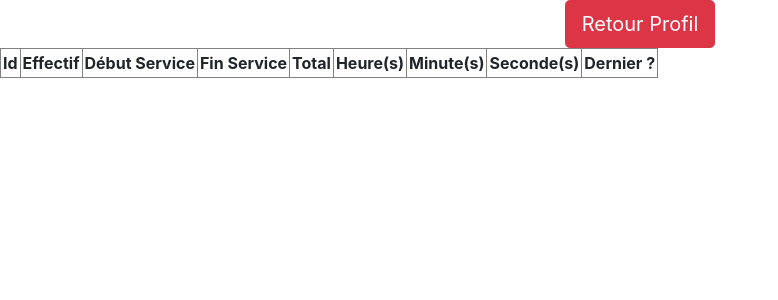
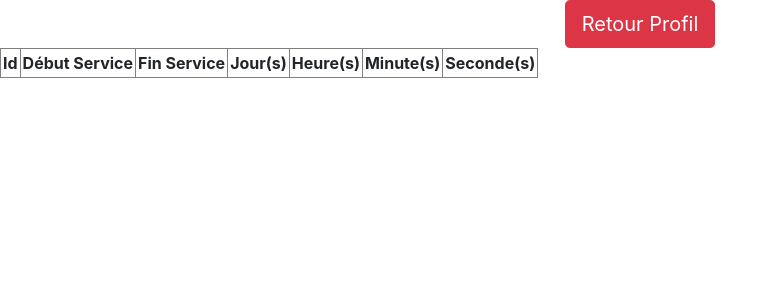
Before and after one commit to AgassiWongCG/LSMC-Intranet, a PHP site: page /sandbox1/historique.php in a window 1280 px wide. Shown: the top 300 px of the page, without its empty margins (0-778 px from the left). Run offline with PHP 8.4, Linux system fonts and the light colour scheme; the visitor is signed in with stand-in values (Sample User, id 1); data comes from the database, SQL or seed files in the repository; tables that the repository leaves empty hold one stand-in row (values such as "Sample post"); lists and menus that the app fills with data are empty.

Commit message:
prise service + calcul

```diff
--- a/sandbox1/historique.php
+++ b/sandbox1/historique.php
@@ -64,6 +64,7 @@
 	</head>
 
 	<body style="width: 100%; text-align: center;">
+        <a href="landing.php" class="btn btn-danger btn-lg">Retour Profil</a><br/>
 <?php
     // Info : Donnée de connexion au serveur phpmyadmin
     $servername = "localhost";
@@ -164,21 +165,56 @@
     ($connect = mysqli_connect("localhost", "root", "")) or die("erreur de connection à MySQL");
     mysqli_select_db($connect, "lsmc") or die("erreur de connexion à la base de données");
     $idEffectifActuel = $data["id"];
-    //                                                       0      1          2              3        4      5       6      7         8
-    $result                 = mysqli_query($connect, "SELECT id, effectif, debutservice, finservice, total, dernier, heure, minute, seconde FROM service WHERE effectif=$idEffectifActuel");
+
+    //                                                       0      1          2              3        4      5       6      7         8       9
+    $result                 = mysqli_query($connect, "SELECT id, effectif, debutservice, finservice, total, dernier, heure, minute, seconde, jour FROM service WHERE effectif=$idEffectifActuel");
+
+    $result_total           = mysqli_query($connect, "SELECT SUM(seconde) AS seconde, SUM(minute) AS minute, SUM(heure) AS heure, SUM(jour) AS jour, dernier FROM service WHERE effectif=$idEffectifActuel AND dernier=0");
+
+    while ($row = mysqli_fetch_row($result_total)) {
+        echo "<span>TOTAL</span><br/>";
+        $total_jour     = $row[3];
+        $total_heure    = $row[2];
+        $total_minute   = $row[1];
+        $total_seconde  = $row[0];
+
+        $minute_supp = 0;
+        if ($total_seconde > 59) {
+            $minute_supp = intval($total_seconde / 60);
+            $total_seconde = $total_seconde % 60;
+            $total_minute = $total_minute + $minute_supp;
+        }
+
+        $heure_supp = 0;
+        if ($total_minute > 59) {
+            $heure_supp = intval($total_minute / 60);
+            $total_minute = $total_minute % 60;
+            $total_heure = $total_heure + $heure_supp;
+        }
+
+        $jour_supp = 0;
+        if ($total_minute > 23) {
+            $jour_supp = intval($total_heure / 24);
+            $total_heure = $total_heure % 24;
+            $total_jour = $total_jour + $jour_supp;
+        }
+
+        echo "<span>$total_jour jour(s)</span><br/>";
+        echo "<span>$total_heure heure(s)</span><br/>";
+        echo "<span>$total_minute minute(s)</span><br/>";
+        echo "<span>$total_seconde seconde(s)</span><br/>";
+    }
 
     // Récupération des résultats
     echo '  <table border="1" cellpadding="2" cellspacing="2">
                 <tr>
                     <th>Id</th>
-                    <th>Effectif</th>
                     <th>Début Service</th>
                     <th>Fin Service</th>
-                    <th>Total</th>
+                    <th>Jour(s)</th>
                     <th>Heure(s)</th>
                     <th>Minute(s)</th>
                     <th>Seconde(s)</th>
-                    <th>Dernier ?</th>
                 </tr>';
     while ($row = mysqli_fetch_row($result)) {
         $id                 = $row[0];
@@ -190,23 +226,30 @@
         $heure              = $row[6];
         $minute             = $row[7];
         $seconde            = $row[8];
+        $jour            = $row[9];
+        if ($finservice === '' || $finservice === null) {
+            $finservice = "Non terminé";
+        }
+        if ($dernier === '1') {
+            $jour = "?";
+            $heure = "?";
+            $minute = "?";
+            $seconde = "?";
+        }
 
     echo "<tr>
             <td>$id</td>
-            <td>$effectif</td>
             <td>$debutservice</td>
             <td>$finservice</td>
-            <td>$total</td>
+            <td>$jour</td>
             <td>$heure</td>
             <td>$minute</td>
             <td>$seconde</td>
-            <td>$dernier</td>
         </tr>";
     }
 
     //Déconnexion de la base de données
     mysqli_close($connect);
 ?>
-        <a href="landing.php" class="btn btn-danger btn-lg">Retour Profil</a>
 	</body>
 </html>
```
Also changed, not shown: sandbox1/service.php (+32 -27 lines).
